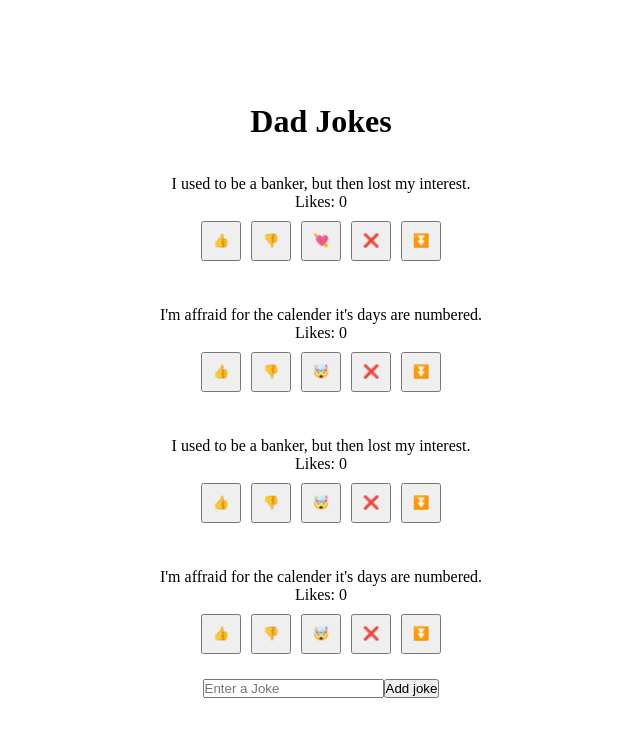
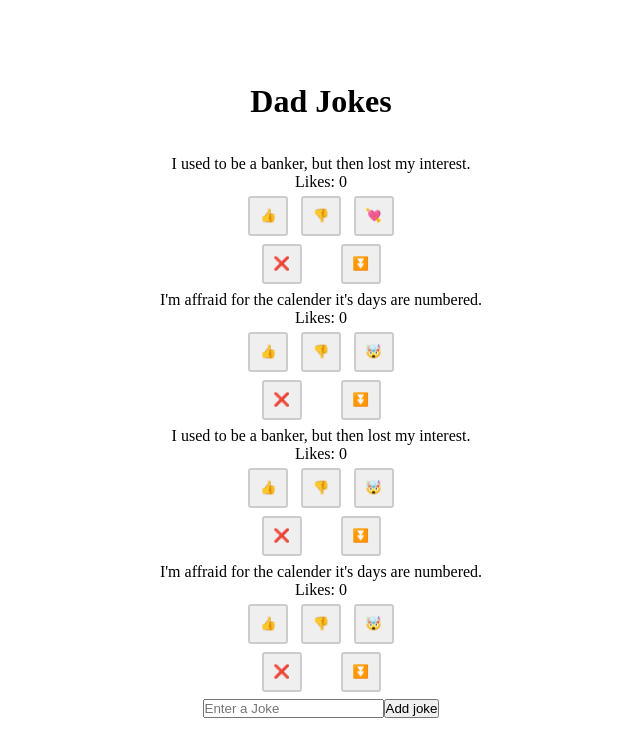
Before and after one commit to icon-ramico/dad-jokes, a React (Vite) app: page / in a window 1280 px wide. Shown: the top 756 px of the page, without its empty margins (319-959 px from the left). Built offline with nearby package versions, Linux system fonts and the light colour scheme; the HTML template or start-up script is replaced by a standard one.

Commit message:
more styles

```diff
--- a/src/components/Jokes/Form/JokeForm.jsx
+++ b/src/components/Jokes/Form/JokeForm.jsx
@@ -8,7 +8,7 @@ export default function JokeForm({ submitText }) {
     submitText(text);
   };
   return (
-    <form onSubmit={handleSubmit}>
+    <form style={{marginTop:"20px"}} onSubmit={handleSubmit}>
       <input
         type="text"
         placeholder="Enter a Joke"
--- a/src/components/Jokes/Joke.jsx
+++ b/src/components/Jokes/Joke.jsx
@@ -22,7 +22,7 @@ export default function Joke({
   return (
     <div className="Joke">
       <p>{joke.text}</p>
-      <p>Likes: {joke.like}</p>
+      <p style={{marginBottom:"5px"}}>Likes: {joke.like}</p>
       <div>
         <button onClick={() => handleLike(joke.id)}>👍</button>
         <button onClick={() => handleDislike(joke.id)}>👎</button>
--- a/src/style.css
+++ b/src/style.css
@@ -18,18 +18,26 @@
   text-align: center;
   margin-top: 20px;
 }
-
 .Joke div  {
-  width: 250px;
+  width: 150px;
   height: 60px;
   display: flex;
-  justify-items: space-between;
-  align-items: center;
   flex-direction: row;
+  flex-wrap: wrap;
   margin: 0 auto;
+  gap: 8px;
 }
 .Joke button{
   width: 40px;
   height: 40px;
   margin: 0 auto;
+  border-radius: 3px;
+  border-style:solid;
+  border-color: #CCC;
+
 }
+.Joke button:hover{
+  background-color: #eee;
+  border-color: #999;
+
+}
```
